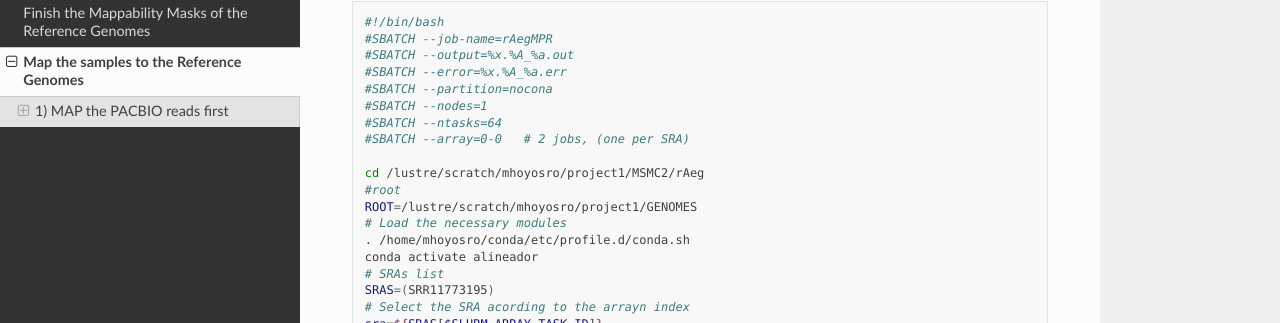
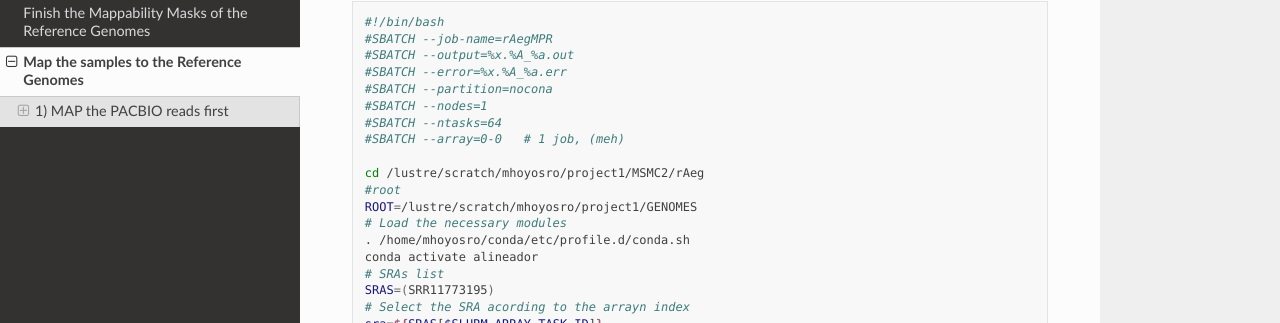
Before and after one commit to hoyosmanuel/MSMC2-Protocol, a Sphinx documentation site: the page built from docs/source/04_Data_Processing_3.rst, in a window 1280 px wide and 900 px high, scrolled down 3890 px. Shown: the part 231-554 px from the top of the window. Built offline with Sphinx 7.4.7 and the Read the Docs theme 3.1.0, drawn with Linux system fonts in a browser that asks for light colours.

Commit message:
Update 04_Data_Processing_3.rst

```diff
--- a/docs/source/04_Data_Processing_3.rst
+++ b/docs/source/04_Data_Processing_3.rst
@@ -247,7 +247,7 @@ G) *Rousettus aegyptiacus*
  #SBATCH --partition=nocona
  #SBATCH --nodes=1
  #SBATCH --ntasks=64
- #SBATCH --array=0-0   # 2 jobs, (one per SRA)
+ #SBATCH --array=0-0   # 1 job, (meh)
 
  cd /lustre/scratch/mhoyosro/project1/MSMC2/rAeg
  #root
```
